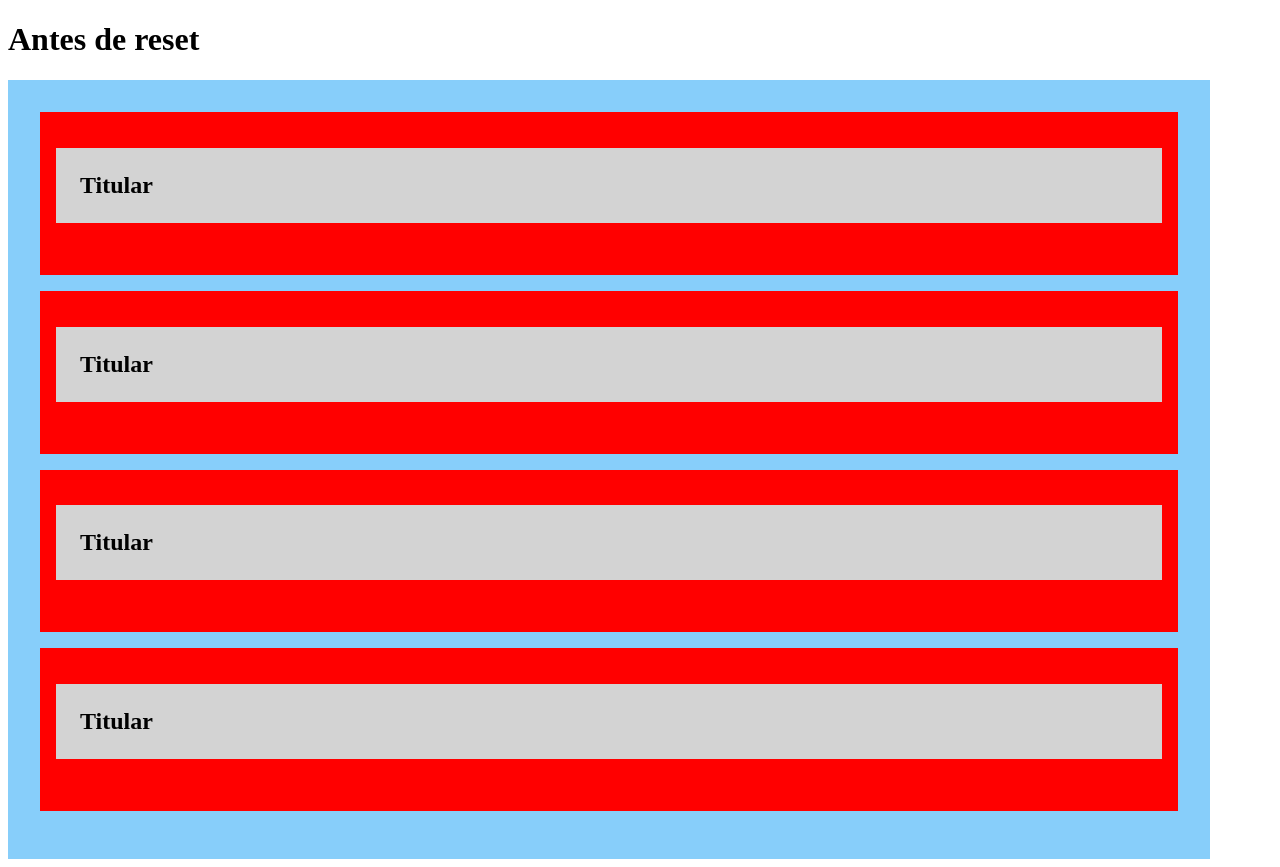
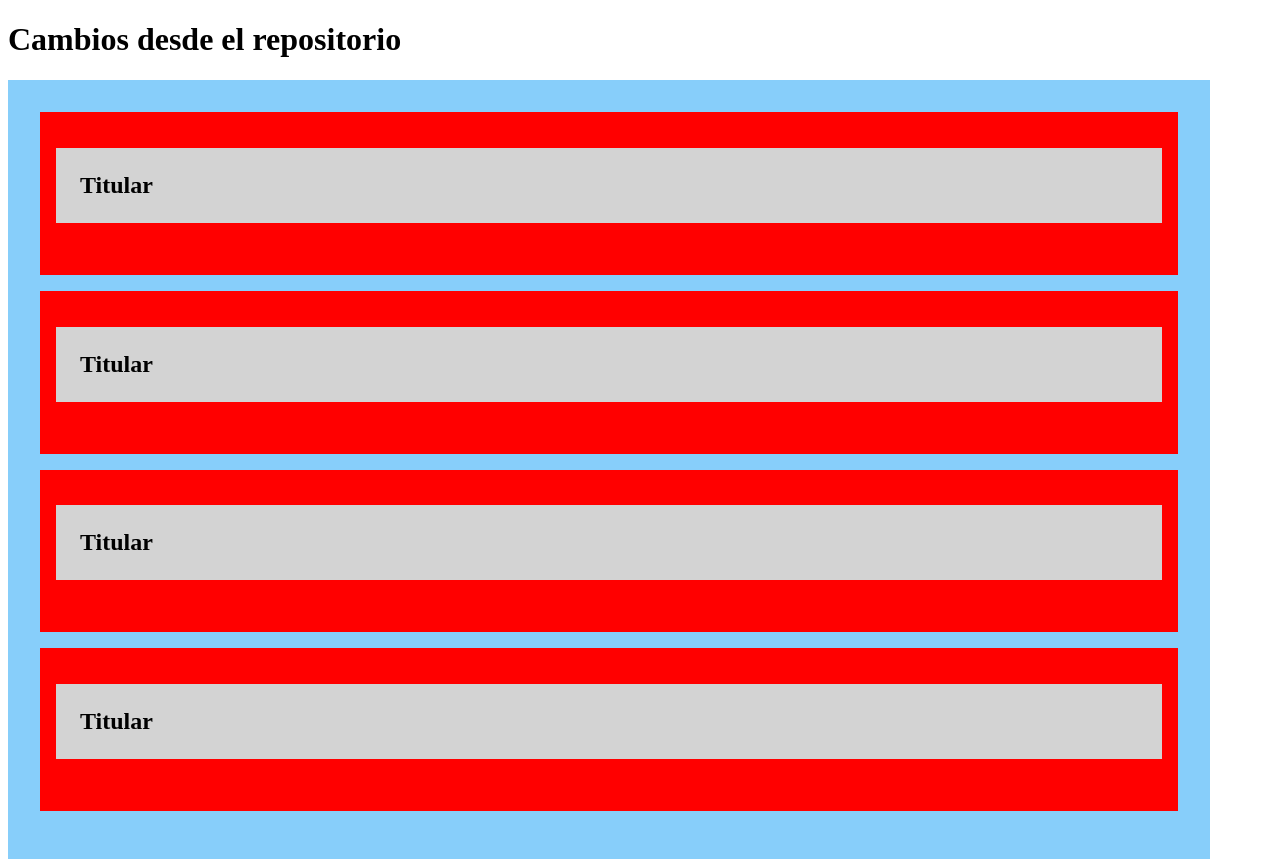
Before and after one commit to jehansel-Courses/html, a plain HTML site: page EduardoFierro/index.html in a window 1280 px wide. Drawn offline with Linux system fonts and the light colour scheme.

Commit message:
Hice cambios desde el repositorio

```diff
--- a/EduardoFierro/index.html
+++ b/EduardoFierro/index.html
@@ -11,7 +11,7 @@
 </head>
 
 <body>
-    <h1>Antes de reset</h1>
+    <h1>Cambios desde el repositorio</h1>
     <div class="acordeon">
 
         <div class="bloque">
```
